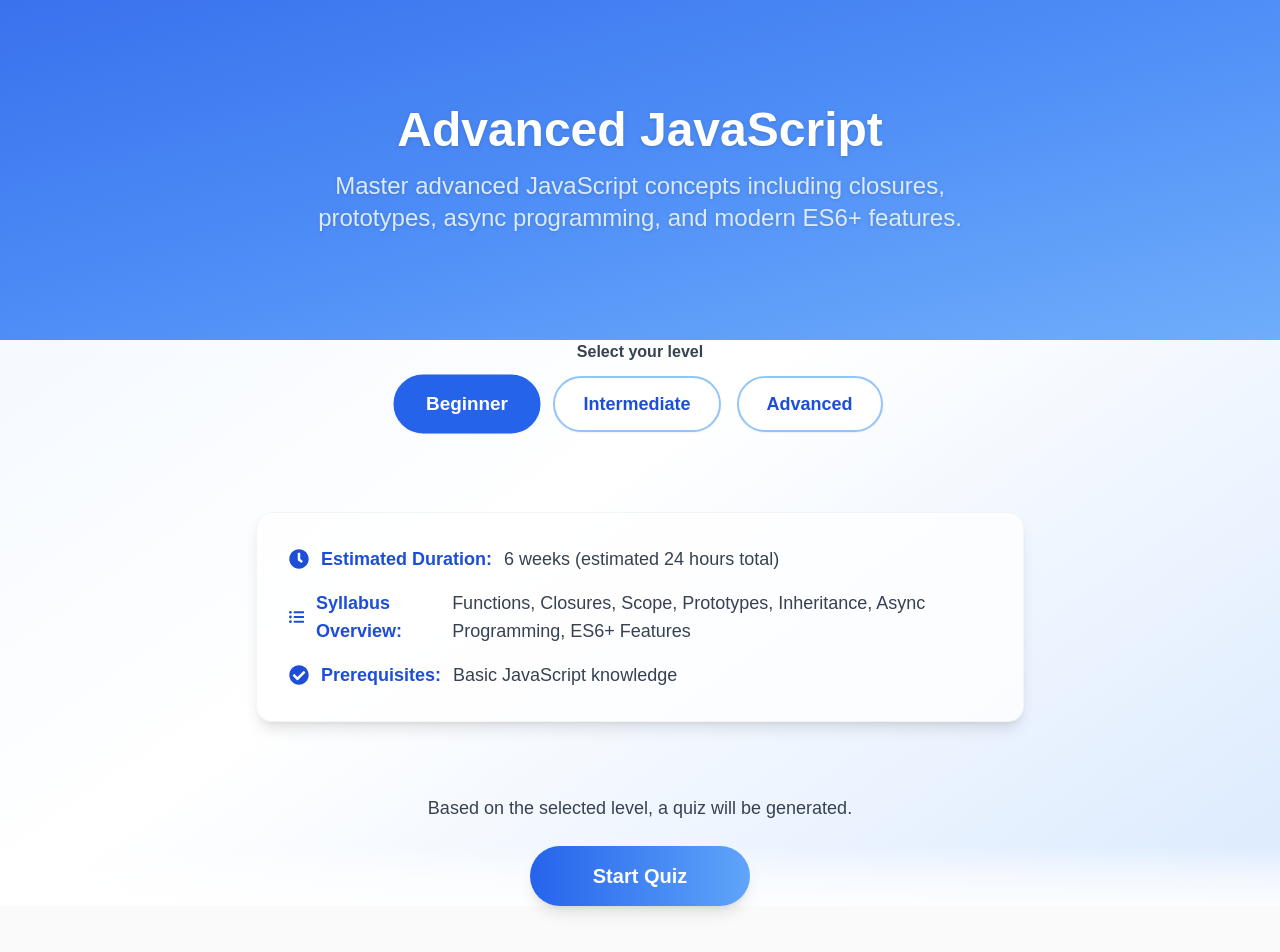
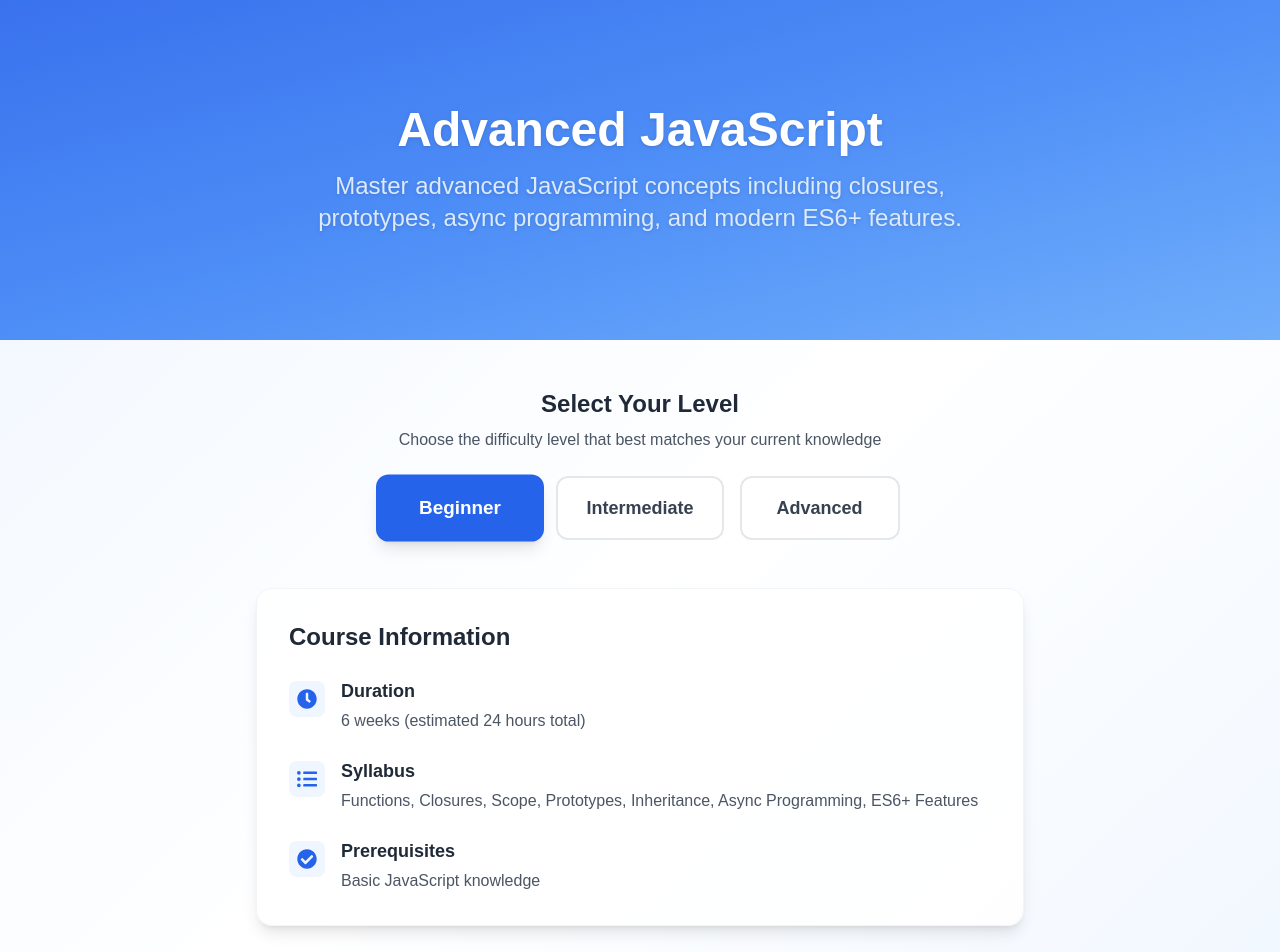
Before and after one commit to vgyanlabs/vidyut, a Next.js app: page /courses/course-1 in a window 1280 px wide. Shown: the top 952 px of the page. Built offline with nearby package versions, Linux system fonts and the light colour scheme; no server answers.

Commit message:
bugfix: fix UI issues in courses section

```diff
--- a/app/courses/[id]/page.jsx
+++ b/app/courses/[id]/page.jsx
@@ -27,17 +27,21 @@ export default function CoursePage() {
   };
 
   return (
-    <div className="min-h-screen w-full bg-gradient-to-br from-blue-50 via-white to-blue-100 flex flex-col">
+    <div className="min-h-screen w-full bg-gradient-to-br from-blue-50 via-white to-blue-50 flex flex-col">
       <CourseHeader title={MOCK_COURSE.title} description={MOCK_COURSE.description} />
-      <main className="flex-1 w-full flex flex-col items-center px-4 pb-32 md:pb-0">
+      <main className="flex-1 w-full max-w-7xl mx-auto flex flex-col items-center px-4 py-8 md:py-12 pb-32 md:pb-16">
+        <div className="w-full max-w-3xl mx-auto space-y-12">
           <LevelSelector selectedLevel={selectedLevel} onSelectLevel={setSelectedLevel} />
           <CourseDetails
             duration={MOCK_COURSE.duration}
             syllabus={MOCK_COURSE.syllabus}
             prerequisites={MOCK_COURSE.prerequisites}
           />
-        <div className="w-full max-w-2xl mx-auto text-center mt-8">
-          <p className="mb-6 text-lg text-gray-700 font-medium">Based on the selected level, a quiz will be generated.</p>
+          <div className="w-full text-center">
+            <p className="text-lg text-gray-700 font-medium bg-white/80 rounded-xl p-6 shadow-sm border border-gray-100">
+              Based on your selected level, a personalized quiz will be generated to assess your knowledge.
+            </p>
+          </div>
         </div>
       </main>
       <QuizStarter onStart={handleStartQuiz} disabled={false} />
--- a/components/courses/CourseDetails.jsx
+++ b/components/courses/CourseDetails.jsx
@@ -2,23 +2,38 @@ import { FaClock, FaListUl, FaCheckCircle } from 'react-icons/fa';
 
 export default function CourseDetails({ duration, syllabus, prerequisites }) {
   return (
-    <section className="w-full max-w-3xl mx-auto my-10 bg-white/80 rounded-2xl shadow-lg p-8 flex flex-col md:flex-row gap-8 items-start md:items-center border border-gray-100">
-      <div className="flex-1 flex flex-col gap-4">
-        <div className="flex items-center gap-3 text-blue-700 text-lg font-semibold">
-          <FaClock className="text-xl" />
-          <span>Estimated Duration:</span>
-          <span className="font-normal text-gray-700">{duration}</span>
+    <section className="w-full bg-white/90 rounded-2xl shadow-lg p-8 border border-gray-100">
+      <h2 className="text-2xl font-bold text-gray-800 mb-6">Course Information</h2>
+      <div className="space-y-6">
+        <div className="flex items-start gap-4">
+          <div className="mt-1 p-2 bg-blue-50 rounded-lg text-blue-600">
+            <FaClock className="text-xl" />
+          </div>
+          <div>
+            <h3 className="text-lg font-semibold text-gray-800 mb-1">Duration</h3>
+            <p className="text-gray-600">{duration}</p>
+          </div>
         </div>
-        <div className="flex items-center gap-3 text-blue-700 text-lg font-semibold">
-          <FaListUl className="text-xl" />
-          <span>Syllabus Overview:</span>
-          <span className="font-normal text-gray-700">{syllabus}</span>
+
+        <div className="flex items-start gap-4">
+          <div className="mt-1 p-2 bg-blue-50 rounded-lg text-blue-600">
+            <FaListUl className="text-xl" />
+          </div>
+          <div>
+            <h3 className="text-lg font-semibold text-gray-800 mb-1">Syllabus</h3>
+            <p className="text-gray-600">{syllabus}</p>
+          </div>
         </div>
+
         {prerequisites && (
-          <div className="flex items-center gap-3 text-blue-700 text-lg font-semibold">
-            <FaCheckCircle className="text-xl" />
-            <span>Prerequisites:</span>
-            <span className="font-normal text-gray-700">{prerequisites}</span>
+          <div className="flex items-start gap-4">
+            <div className="mt-1 p-2 bg-blue-50 rounded-lg text-blue-600">
+              <FaCheckCircle className="text-xl" />
+            </div>
+            <div>
+              <h3 className="text-lg font-semibold text-gray-800 mb-1">Prerequisites</h3>
+              <p className="text-gray-600">{prerequisites}</p>
+            </div>
           </div>
         )}
       </div>
--- a/components/courses/LevelSelector.jsx
+++ b/components/courses/LevelSelector.jsx
@@ -6,21 +6,22 @@ const LEVELS = [
 
 export default function LevelSelector({ selectedLevel, onSelectLevel }) {
   return (
-    <div className="w-full flex flex-col items-center mb-10">
-      <span className="text-base font-semibold text-gray-700 mb-3">Select your level</span>
+    <div className="w-full flex flex-col items-center">
+      <h2 className="text-2xl font-bold text-gray-800 mb-2">Select Your Level</h2>
+      <p className="text-gray-600 mb-6">Choose the difficulty level that best matches your current knowledge</p>
       <div className="flex gap-4 w-full justify-center">
-        {LEVELS.map((level, idx) => (
+        {LEVELS.map((level) => (
           <button
             key={level.value}
             type="button"
-            className={`px-7 py-3 rounded-full border-2 text-lg font-semibold transition-all duration-200 focus:outline-none focus:ring-2 focus:ring-blue-400 focus:ring-offset-2 shadow-sm
+            className={`px-7 py-4 rounded-xl border-2 text-lg font-semibold transition-all duration-300 focus:outline-none focus:ring-2 focus:ring-blue-400 focus:ring-offset-2
               ${selectedLevel === level.value
-                ? 'bg-blue-600 text-white border-blue-600 scale-105 shadow-lg'
-                : 'bg-white text-blue-700 border-blue-300 hover:bg-blue-50'}
+                ? 'bg-blue-600 text-white border-blue-600 scale-105 shadow-lg hover:bg-blue-700'
+                : 'bg-white text-gray-700 border-gray-200 hover:border-blue-300 hover:bg-blue-50 hover:scale-102'}
             `}
             aria-pressed={selectedLevel === level.value}
             onClick={() => onSelectLevel(level.value)}
-            style={{ minWidth: 140 }}
+            style={{ minWidth: 160 }}
           >
             {level.label}
           </button>
--- a/package.json
+++ b/package.json
@@ -10,6 +10,7 @@
   },
   "dependencies": {
     "bcryptjs": "^3.0.2",
+    "framer-motion": "^12.18.0",
     "mongodb": "^6.16.0",
     "mongoose": "^8.15.1",
     "next": "15.1.8",
```
Also changed, not shown: 1 other file (tests, documents, lock files or other folders). Lines whose indentation alone changed are shown as unchanged.
